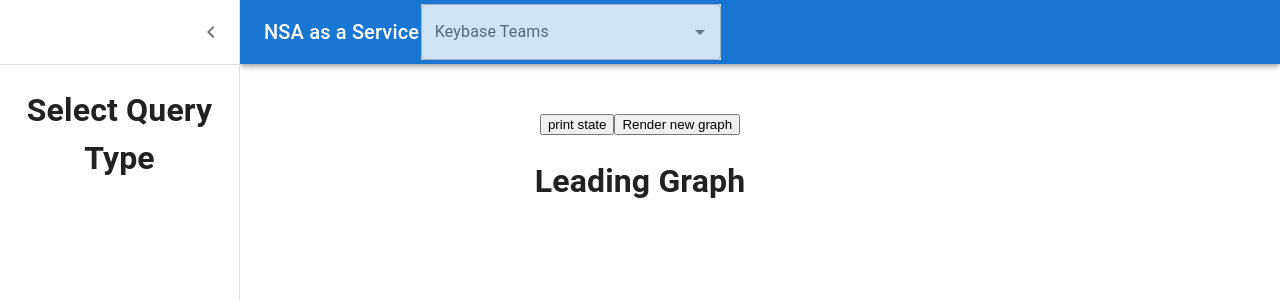
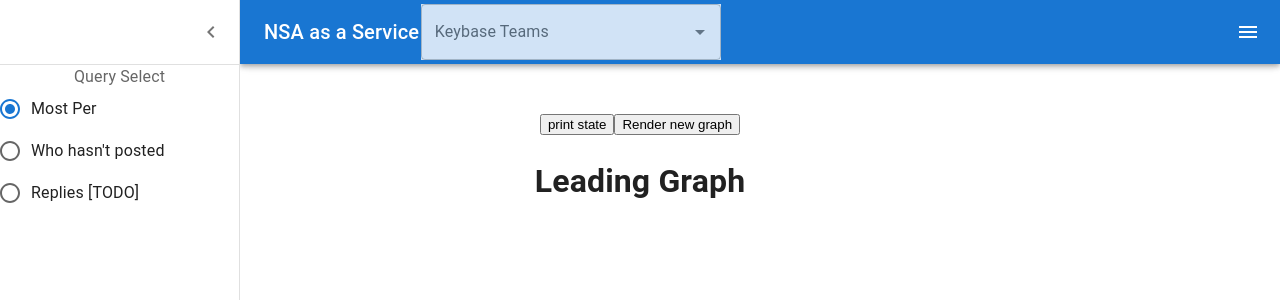
Before and after one commit to dentropy/ddaemon-monorepo, a React (Create React App) app in the folder react/: page / in a window 1280 px wide. Both pictures are taken after a click on the button 32 px from the left and 32 px from the top of the page. Shown: the top 300 px of the page. Built offline with nearby package versions, Linux system fonts and the light colour scheme; no server answers.

Commit message:
Got the double sidebars working together

```diff
--- a/react/src/components/AppBar.js
+++ b/react/src/components/AppBar.js
@@ -26,7 +26,7 @@ import { Context } from '../Provider';
 import {SelectFromList} from './SelectFromList';
 import BarGraphControls from './BarGraphControls';
 import Button from '@mui/material/Button';
-
+import QuerySelect from './QuerySelect';
 const drawerWidth = 240;
 
 const Main = styled('main', { shouldForwardProp: (prop) => prop !== 'open' })(
@@ -97,6 +97,19 @@ export default function PersistentDrawerLeft() {
     setOpenRight(false);
   };
 
+  const renderGraphControls = (param) => {
+    switch(param) {
+      case 'MOST_PER':
+        return 'MOST_PER';
+      case 'WHO_HASNT_POSTED':
+        return 'WHO_HASNT_POSTED';
+      case 'REPLIES':
+        return 'REPLIES';
+      default:
+        return 'foo';
+    }
+  }
+
   return (
     <Box sx={{ display: 'flex', flexGrow: 1 }}>
       <CssBaseline />
@@ -120,9 +133,7 @@ export default function PersistentDrawerLeft() {
             color="inherit"
             aria-label="open drawer"
             onClick={handleDrawerOpenRight}
-
             edge="end"
-            sx={{ mr: 2, ...(open && { display: 'none' }) }}
           >
             <MenuIcon />
           </IconButton>
@@ -150,7 +161,7 @@ export default function PersistentDrawerLeft() {
           </IconButton>
         </DrawerHeader>
         <Divider />
-        <h1>Select Query Type</h1>
+        <QuerySelect />
       </Drawer>
 
 
@@ -174,7 +185,7 @@ export default function PersistentDrawerLeft() {
           </IconButton>
         </DrawerHeader>
         <Divider />
-        <BarGraphControls />
+        {renderGraphControls(state.graph_controls)}
       </Drawer>
 
 
--- /dev/null
+++ b/react/src/components/QuerySelect.js
@@ -0,0 +1,35 @@
+import * as React from 'react';
+import Radio from '@mui/material/Radio';
+import RadioGroup from '@mui/material/RadioGroup';
+import FormControlLabel from '@mui/material/FormControlLabel';
+import FormControl from '@mui/material/FormControl';
+import FormLabel from '@mui/material/FormLabel';
+import { Context } from '../Provider';
+import BarGraphControls from './BarGraphControls';
+export default function QuerySelect() {
+    const [state, dispatch] = React.useContext(Context);
+    console.log("state.graph_controls")
+    console.log(state.graph_controls)
+    return (
+        <>
+            <FormControl component="fieldset">
+            <FormLabel component="legend">Query Select</FormLabel>
+            <RadioGroup
+                aria-label="query select"
+                defaultValue="Most Per"
+                name="radio-buttons-group"
+            >
+                <FormControlLabel value="Most Per" control={<Radio />} label="Most Per" onClick={() => {
+                    dispatch({ type: "GRAPH_CONTROLS", payload: "MOST_PER"})
+                    }} />
+                <FormControlLabel value="Who hasn't posted" control={<Radio />} label="Who hasn't posted" onClick={() => {
+                    dispatch({ type: "GRAPH_CONTROLS", payload: "WHO_HASNT_POSTED"})
+                    }}/>
+                <FormControlLabel value="Replies [TODO]" control={<Radio />} label="Replies [TODO]" onClick={() => {
+                    dispatch({ type: "GRAPH_CONTROLS", payload: "REPLIES"})
+                    }}/>
+            </RadioGroup>
+            </FormControl>
+        </>
+    );
+}
--- a/react/src/reducer.js
+++ b/react/src/reducer.js
@@ -14,11 +14,11 @@ export default function reducer(state, action) {
     case 'TEAM_SELECT':
       return { ...state, team_selected: action.payload };
     case 'GRAPH_CONTROLS':
-      return { ...state, graph_controls: action.graph_controls };
+      return { ...state, graph_controls: action.payload };
     case 'GRAPH_METADATA':
-      return { ...state, graph_metadata: action.graph_metadata };
+      return { ...state, graph_metadata: action.payload };
     case 'GRAPH_RENDERED':
-      return { ...state, graph_rendered: action.graph_rendered };
+      return { ...state, graph_rendered: action.payload };
     default:
       throw new Error();
   }
```
